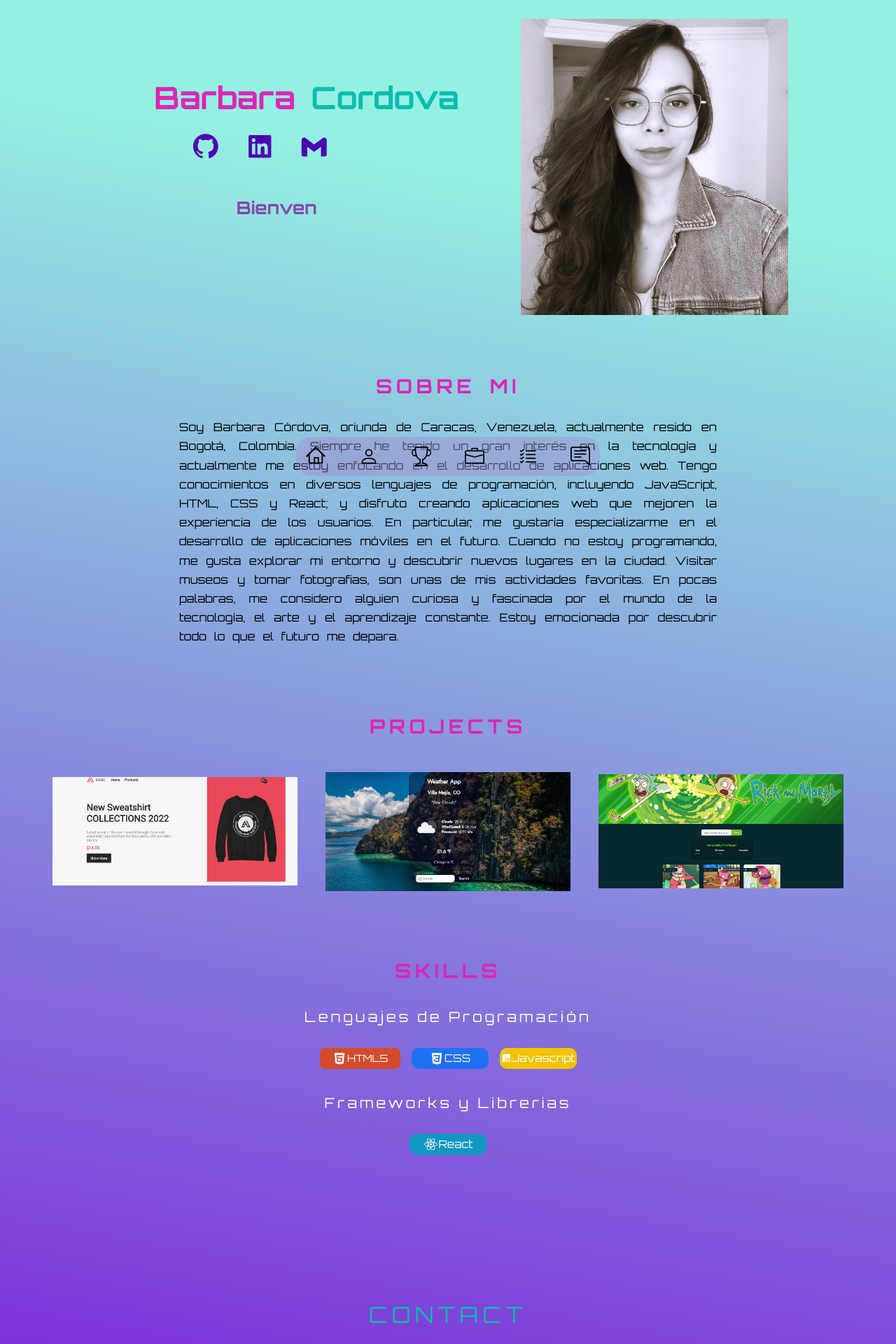
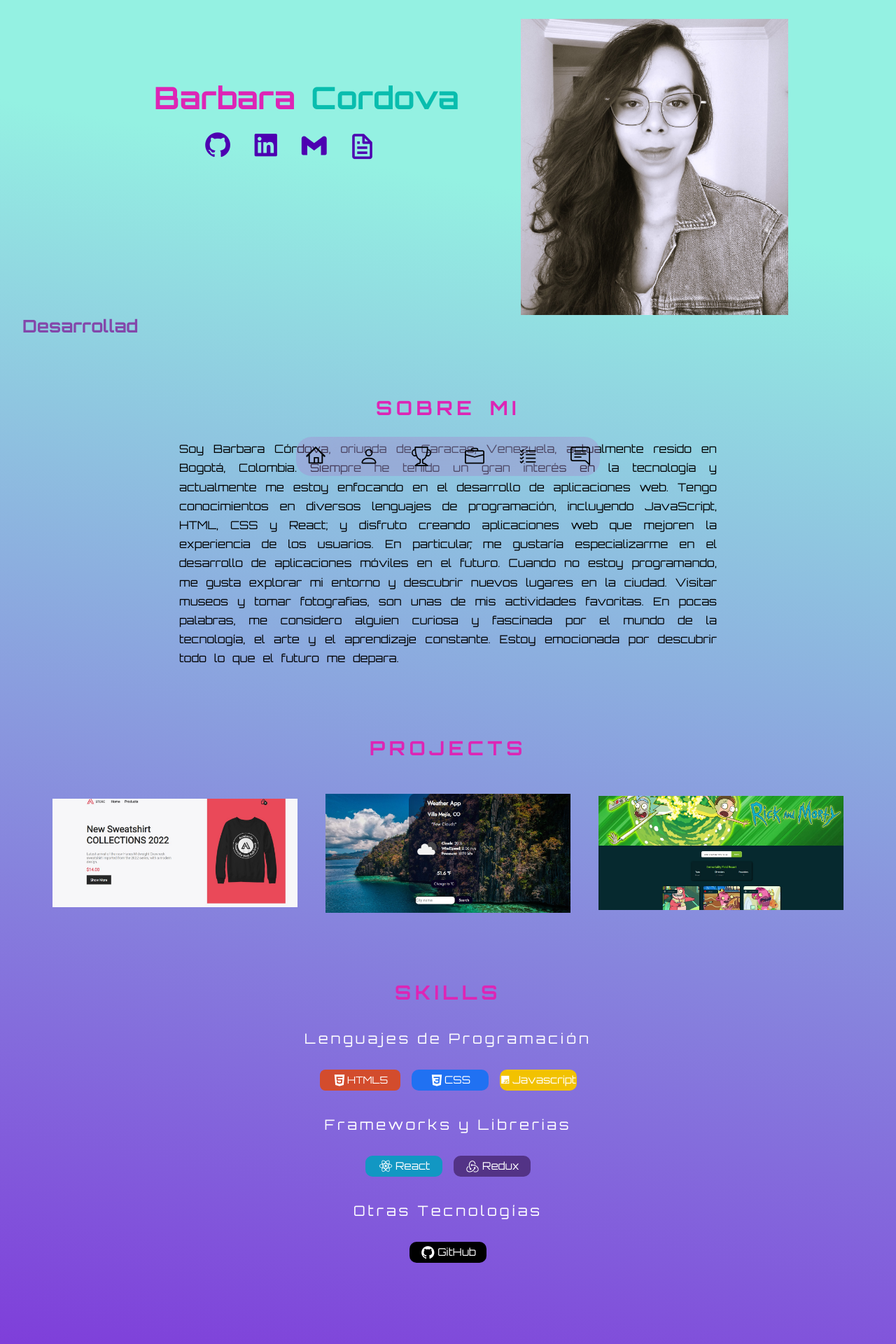
Before and after one commit to cordovabarbara/my-portfolio, a React (Vite) app: page / in a window 1280 px wide. Shown: the part 120-2040 px from the top of the page at 70% size. Built offline with nearby package versions, Linux system fonts and the light colour scheme.

Commit message:
skills were added

```diff
--- a/src/components/Banner.jsx
+++ b/src/components/Banner.jsx
@@ -5,28 +5,37 @@ import img from '/public/img.jpg'
 
 const Banner = () => {
   return (
+    <>
     <div className='banner'>
-      <h1 className='title__banner'> Barbara <span className='title__span'>Cordova</span></h1><div/>
+      <h1 className='title__banner'> Barbara <span className='title__span'>Cordova</span></h1>
+
+      <div/>
+        <img className='banner_img' src={img} alt=''></img>
           <div className='icons__banner'>
-          <i class='bx bxl-github'></i>
-          <i class='bx bxl-linkedin-square'></i>
-          <i class='bx bxl-gmail' ></i>
+          <a href='https://github.com/cordovabarbara'><i class='bx bxl-github1 bxl-github'></i></a>
+          <a href='https://linkedin.com/in/barbara-cordova-aliendo'><i class='bx bxl-linkedin-square'></i></a>
+          <a href='mailto:aliendocordova@gmail.com'><i class='bx bxl-gmail' ></i></a>
+          <i class='bx bx-file'></i>
           </div>
-
-          <div className='title__animation'>
+    </div>
+    <div className='title__animation'>
           <TypeAnimation
             sequence={[
             'Desarrolladora Web Full-Stack.',
-            2000,
+            3000,
             'Bienvenido a mi portafolio.',
-            2000,
+            3000,
+            'Explora mi portafolio y contactame.',
+            3000,
             ]}
             wrapper="h3"
             repeat={Infinity}
           />
+
           </div>
-      <img className='banner_img' src={img} alt=''></img>
-    </div>
+
+    </>
+
   )
 }
 
--- a/src/components/Skills.jsx
+++ b/src/components/Skills.jsx
@@ -22,10 +22,23 @@ const Skills = () => {
                 </div>
             </div>
             <span className="second__title">Frameworks y Librerias</span>
+            <div className="skills__general">
             <div className="bx__react">
             <i class='bx bxl-react'></i>
                 React
             </div>
+            <div className="bx__redux">
+            <i class='bx bxl-redux'></i>
+                Redux
+            </div>
+            </div>
+
+            <span className="second__title">Otras Tecnologías</span>
+            <div className="bx__git">
+            <i class='bx github2 bxl-github'></i>
+                GitHub
+            </div>
+
         </div>
     );
 };
--- a/src/components/styles/banner.css
+++ b/src/components/styles/banner.css
@@ -19,19 +19,15 @@
 .icons__banner{
     display: flex;
     justify-content: center;
+    align-items: center;
     font-size: 43px;
-    gap: 0.8em;
+    gap: 0.6em;
     margin-top: 1.2em;
     color:  rgb(77, 1, 177);
+    margin-left: 2em;
+}
 
-}
-.bxl-github{
-    cursor: pointer;
-}
-.bxl-github:hover{
-    color: #ffffffde;
-}
-.bxl-github:hover{
+.bxl-github1:hover{
     animation-name: bounce;
     animation-duration: 0.5s;
     animation-timing-function: ease-in-out;
@@ -40,7 +36,10 @@
     animation-iteration-count: 2s;
     animation-fill-mode: forwards;
     animation-play-state: running;
+    color: #ffffffde;
+    cursor: pointer;
   }
+
   @keyframes bounce {
     0%,
     100% {
@@ -55,23 +54,19 @@
     }
   }
 
-.bxl-linkedin-square{
-    cursor: pointer;
-}
-
-.bxl-linkedin-square:hover{
-    color: #ffffff;
-}
 .bxl-linkedin-square:hover{
     animation-name: bounce;
     animation-duration: 0.5s;
     animation-timing-function: ease-in-out;
     animation-delay: 0s;
     animation-direction: alternate;
-    animation-iteration-count: 5s;
+    animation-iteration-count: 4s;
     animation-fill-mode: forwards;
     animation-play-state: running;
+    color: #ffffff;
+    cursor: pointer;
   }
+
   @keyframes bounce {
     0%,
     100% {
@@ -86,22 +81,17 @@
     }
 }
 
-.bxl-gmail{
-    cursor: pointer;
-}
-
-.bxl-gmail:hover{
-    color: #ffffff;
-}
 .bxl-gmail:hover{
     animation-name: bounce;
     animation-duration: 0.5s;
     animation-timing-function: ease-in-out;
     animation-delay: 0s;
     animation-direction: alternate;
-    animation-iteration-count: 3s;
+    animation-iteration-count: 4s;
     animation-fill-mode: forwards;
     animation-play-state: running;
+    color: #ffffff;
+    cursor: pointer;
   }
 @keyframes bounce {
     0%,
@@ -117,10 +107,22 @@
     }
 }
 
+.bx-file:hover{
+  animation-name: bounce;
+  animation-duration: 0.5s;
+  animation-timing-function: ease-in-out;
+  animation-delay: 0s;
+  animation-direction: alternate;
+  animation-iteration-count: 4s;
+  animation-fill-mode: forwards;
+  animation-play-state: running;
+  cursor: pointer;
+  color: #ffffffde;
+}
+
 h3{
     color: rgb(131, 71, 170);
-    font-size: 23px;
-    padding-top: 6em;
+    margin-top: -4em;
 }
 
 .banner_img{
@@ -146,8 +148,6 @@ h3{
     .title__animation{
         display: flex;
         gap: 1.5em;
-        position: absolute;
-        margin-top: 1.5em;
         margin-right: 22em;
     }
 
--- a/src/components/styles/header.css
+++ b/src/components/styles/header.css
@@ -33,6 +33,6 @@
 
   }
   50% {
-    transform: rotate(15deg);
+    transform: rotate(20deg);
   }
 }
--- a/src/components/styles/skills.css
+++ b/src/components/styles/skills.css
@@ -80,9 +80,8 @@
     border-radius: 10px;
     font-size: 15px;
     color: #ffffff;
-
+    gap: 0.2em;
 }
-
 
 .bx__react{
     display: flex;
@@ -94,9 +93,45 @@
     border-radius: 10px;
     font-size: 15px;
     color: #ffffff;
+    gap: 0.2em;
 }
 
 .bxl-react{
     font-size: 22px;
     color:#ffffff;
 }
+
+.bx__redux{
+    display: flex;
+    color: #ffffff;
+    background-color: #533386;
+    align-items: center;
+    justify-content: center;
+    width: 110px;
+    height: 30px;
+    border-radius: 10px;
+    font-size: 15px;
+    gap: 0.2em;
+}
+
+.bxl-redux{
+    font-size: 22px;
+    color:#ffffff;
+}
+.bx__git{
+    display: flex;
+    color: #ffffff;
+    background-color: #000000;
+    align-items: center;
+    justify-content: center;
+    width: 110px;
+    height: 30px;
+    border-radius: 10px;
+    font-size: 15px;
+    gap: 0.2em;
+}
+
+.github2{
+    font-size: 22px;
+    color:#ffffff;
+}
--- a/src/index.css
+++ b/src/index.css
@@ -32,6 +32,10 @@ input{
   font-family: inherit;
 }
 
+a{
+  color:inherit;
+}
+
 button{
   border: none;
   font-family: inherit;
```
